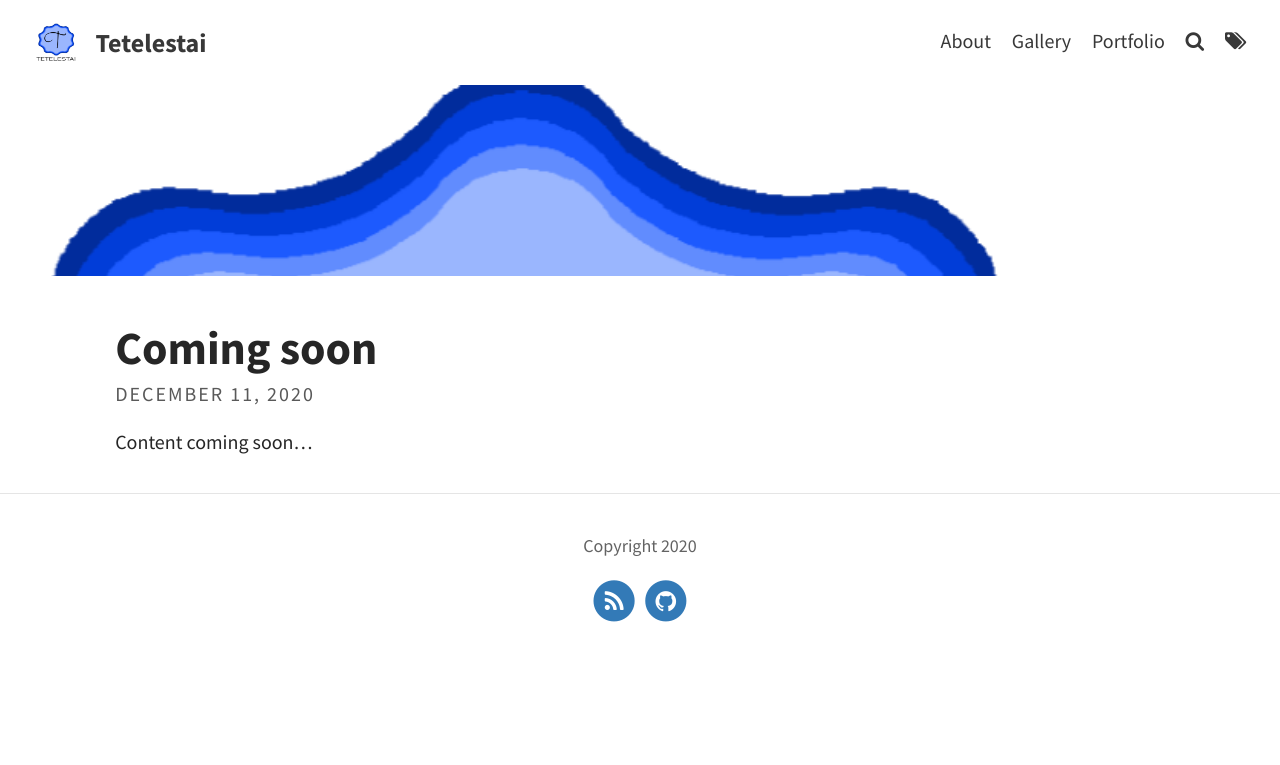
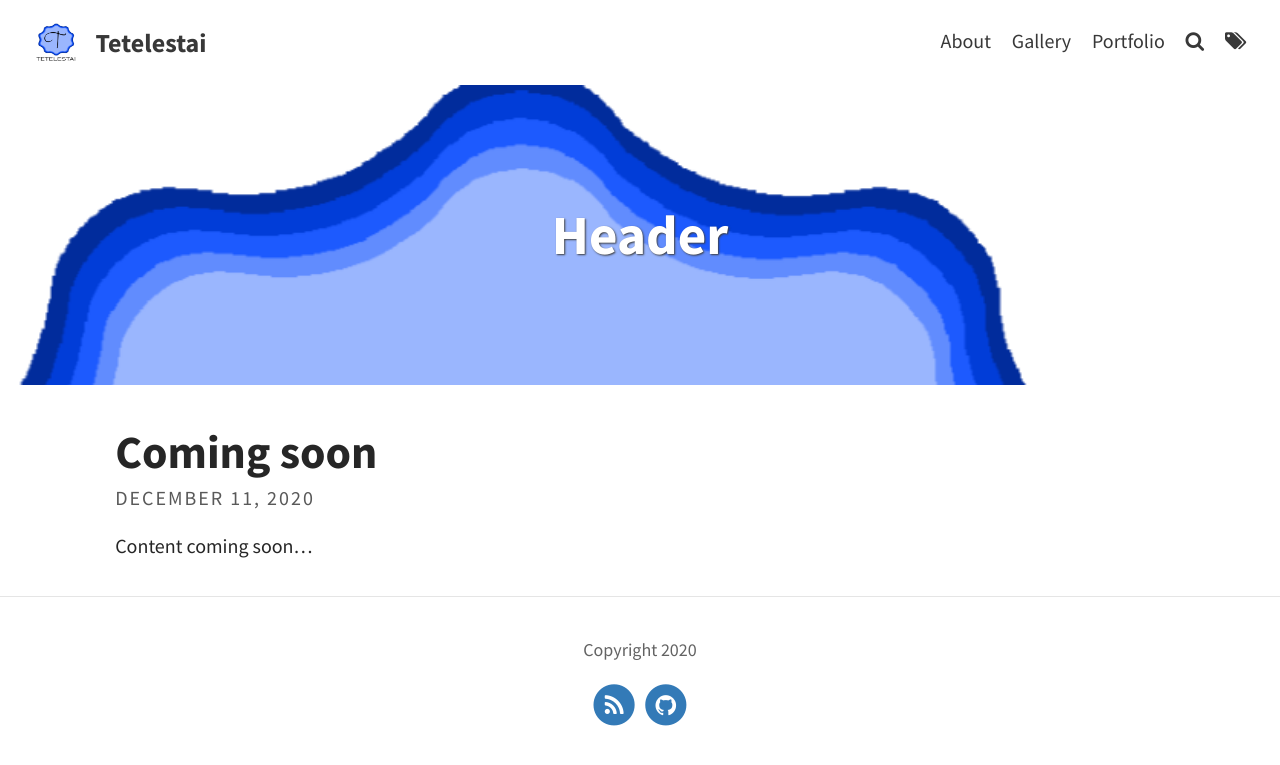
Before and after one commit to tetelestaiuk/web, a Jekyll site: the page built from index.html, in a window 1280 px wide. Shown: the top 765 px of the page. Built offline with Jekyll 4.4.1, drawn with Linux system fonts in a browser that asks for light colours; the list of posts is cut into pages by our own code.

Commit message:
Update _config.yml

```diff
--- a/_config.yml
+++ b/_config.yml
@@ -9,7 +9,7 @@ avatar: assets/img/avatar.png                         # Empty for no avatar in n
 favicon: assets/favicon.ico                             # Icon displayed in the tab
 
 # Header and footer text
-header_text: " "  # Change Blog header text
+header_text: Header  # Change Blog header text
 header_feature_image: assets/img/avatar.png
 footer_text: Copyright 2020
 
```
